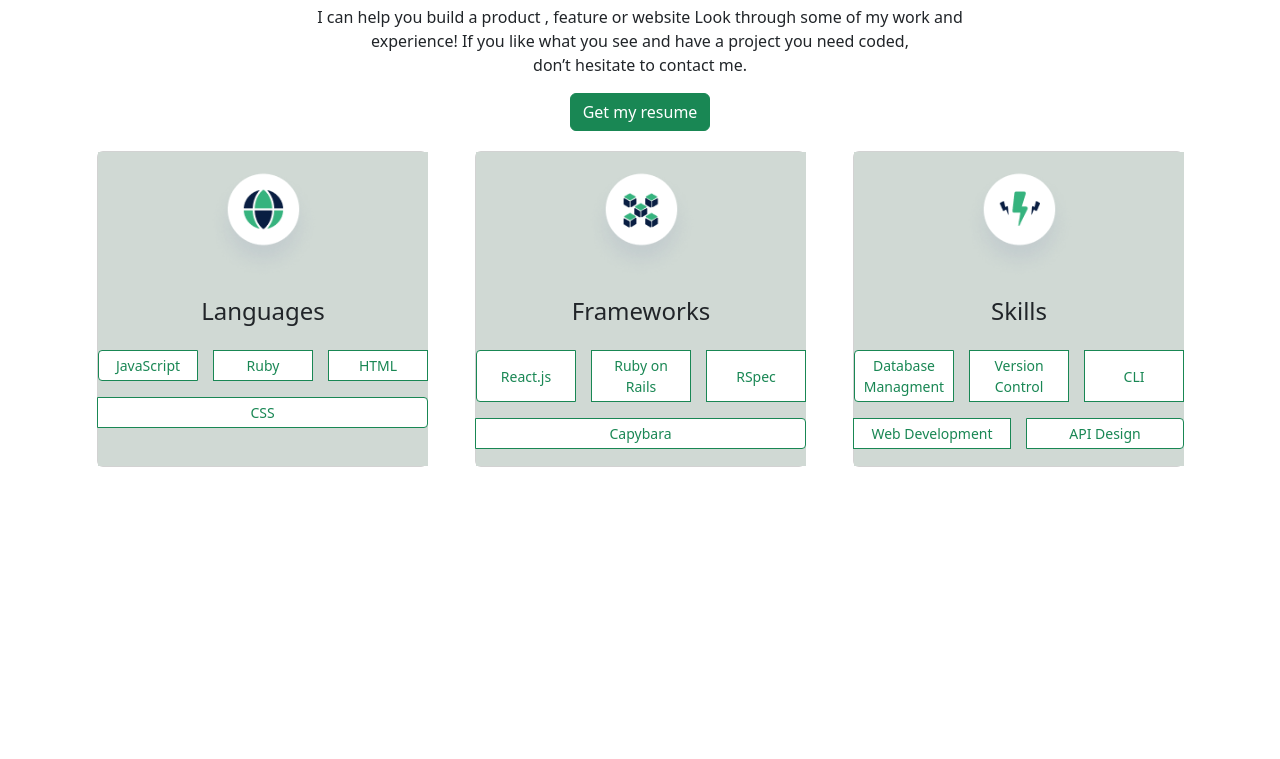
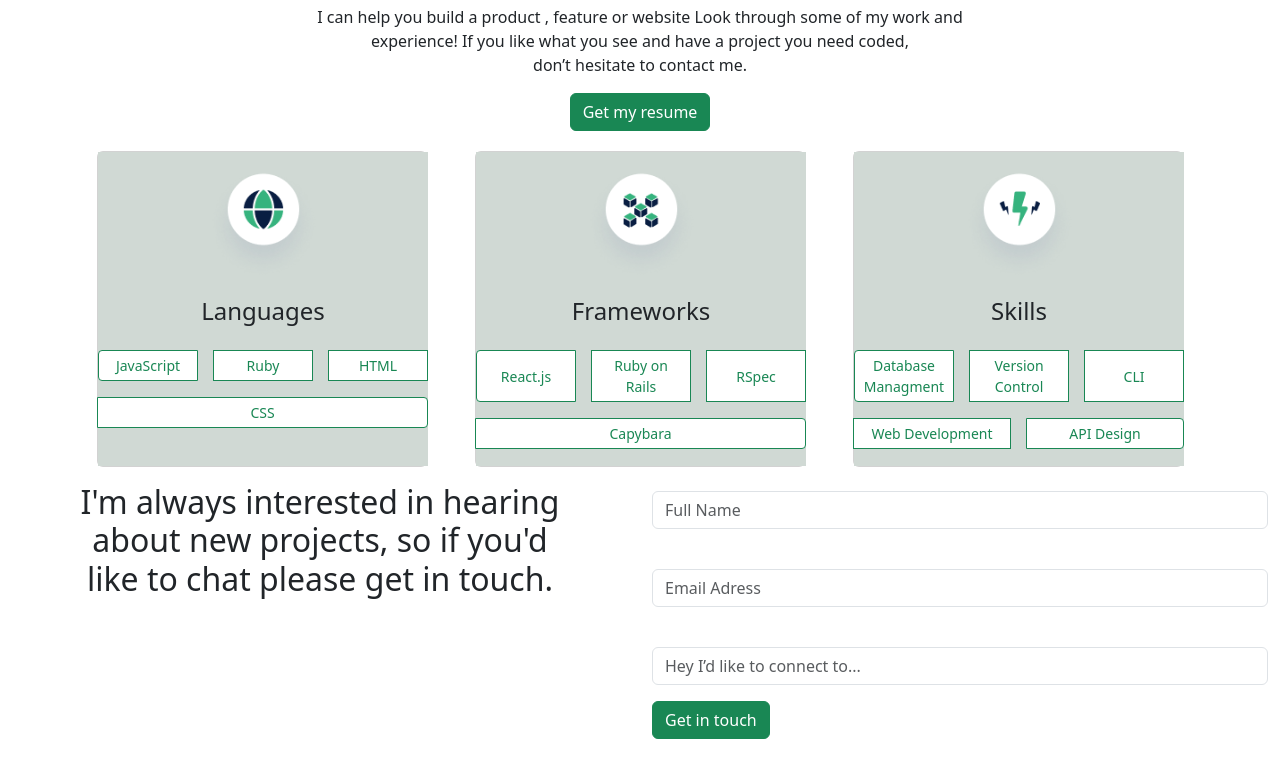
Before and after one commit to IsmaelMastronardi/PortfolioBootstrap, a website: page index.html in a window 1280 px wide. Shown: the part 1257-2016 px from the top of the page. Before the commit the page ends 1724 px from the top, so only its background shows below. Drawn offline with nearby package versions, Linux system fonts and the light colour scheme.

Commit message:
Update contact form

```diff
--- a/index.html
+++ b/index.html
@@ -213,5 +213,27 @@
                 </article>
         </div>
     </section>
+    <section id="ContactInfo">
+        <div class="d-flex justify-content-center">
+            <div class="container mt-3">
+                <h2 class="text-center">I'm always interested in hearing <br> about new projects, so if you'd <br> like to chat please get in touch.</h2>
+            </div>
+            <form action="https://formspree.io/f/xnqykbkb" class="container" method="POST">
+                <div class="mb-3">
+                    <label for="full-name" class="form-label"></label>
+                    <input type="text" class="form-control" id="full-name" aria-describedby="full-name" placeholder="Full Name">
+                </div>
+            <div class="mb-3">
+              <label for="exampleInputEmail1" class="form-label"></label>
+              <input type="email" class="form-control" id="exampleInputEmail1" aria-describedby="emailHelp" placeholder="Email Adress">
+            </div>
+            <div class="mb-3">
+              <label for="exampleInputPassword1" class="form-label"></label>
+              <input type="text" class="form-control" id="exampleInputPassword1" placeholder="Hey I’d like to connect to...">
+            </div>
+            <button type="submit" class="btn btn-success margin-bottom-BTN">Get in touch</button>
+          </form>
+        </div>
+    </section>
 </body>
 </html>
--- a/styles.css
+++ b/styles.css
@@ -31,7 +31,7 @@
 
 @media (min-width: 1300px) {
     .marginMedia {
-        margin-left: 40px;
-        margin-right: 40px;
+        margin-left: 200px;
+        margin-right: 200px;
     }
  }
```
